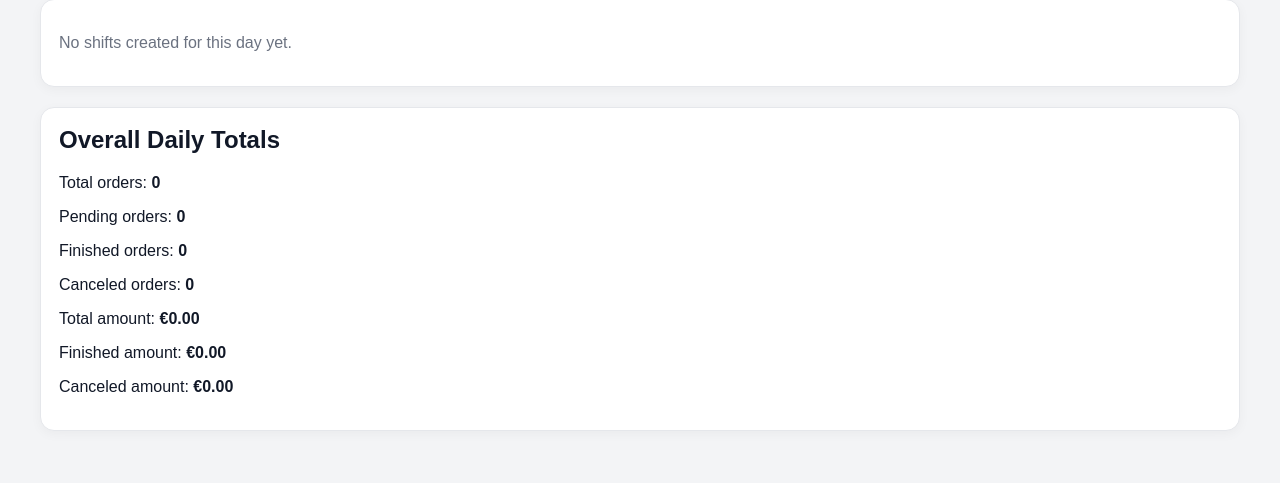
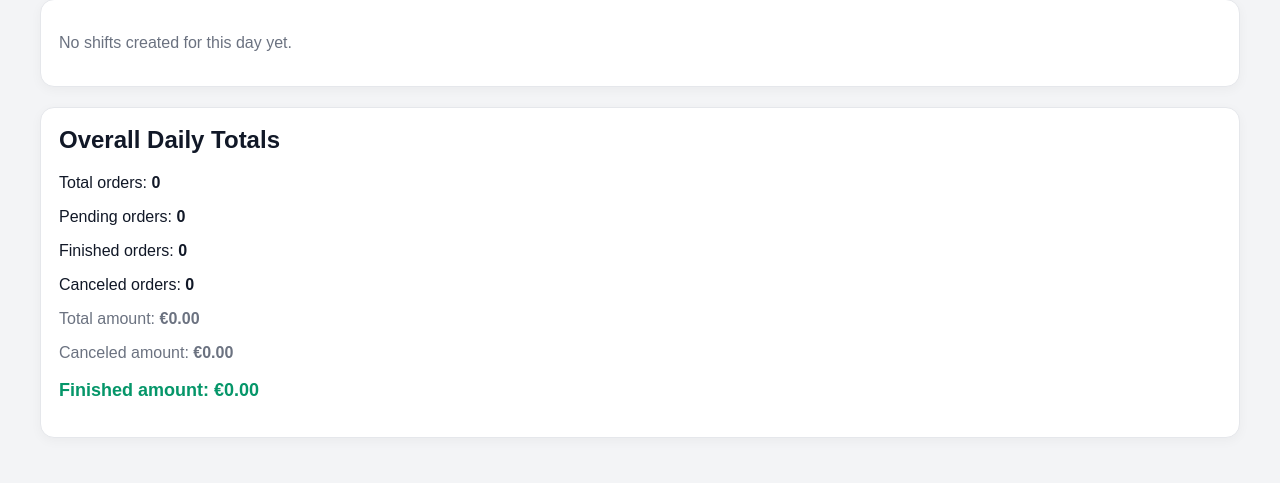
Before and after one commit to bkocii/orderWebApp, a Django app: page /shift-summary/ in a window 1280 px wide. Shown: the part 317-800 px from the top of the page. Run offline with Django 5.2, Linux system fonts and the light colour scheme; the visitor is signed in with stand-in values (Sample User, id 1); data comes from the database, SQL or seed files in the repository; data that the repository does not hold is empty.

Commit message:
Emphasize finished amount in shift summaries

```diff
--- a/templates/orders/shift_summary.html
+++ b/templates/orders/shift_summary.html
@@ -90,6 +90,15 @@
             color: #dc2626;
             font-weight: bold;
         }
+        .amount-final {
+            font-size: 18px;
+            font-weight: 700;
+            color: #059669;
+        }
+
+        .amount-muted {
+            color: #6b7280;
+        }
     </style>
 </head>
 <body>
@@ -158,9 +167,9 @@
                         <p>Pending orders: <strong>{{ summary.totals.pending_orders|default:0 }}</strong></p>
                         <p>Finished orders: <strong>{{ summary.totals.finished_orders|default:0 }}</strong></p>
                         <p>Canceled orders: <strong>{{ summary.totals.canceled_orders|default:0 }}</strong></p>
-                        <p>Total amount: <strong>€{{ summary.totals.total_amount|default:0|floatformat:2 }}</strong></p>
-                        <p>Finished amount: <strong>€{{ summary.totals.finished_amount|default:0|floatformat:2 }}</strong></p>
-                        <p>Canceled amount: <strong>€{{ summary.totals.canceled_amount|default:0|floatformat:2 }}</strong></p>
+                        <p class="amount-muted">Total amount: <strong>€{{ summary.totals.total_amount|default:0|floatformat:2 }}</strong></p>
+                        <p class="amount-muted">Canceled amount: <strong>€{{ summary.totals.canceled_amount|default:0|floatformat:2 }}</strong></p>
+                        <p class="amount-final">Finished amount: €{{ summary.totals.finished_amount|default:0|floatformat:2 }}</p>
 
                         <hr style="margin: 18px 0; border: 0; border-top: 1px solid #e5e7eb;">
 
@@ -176,8 +185,8 @@
                                         <th>Finished</th>
                                         <th>Canceled</th>
                                         <th>Total Amount</th>
+                                        <th>Canceled Amount</th>
                                         <th>Finished Amount</th>
-                                        <th>Canceled Amount</th>
                                     </tr>
                                 </thead>
                                 <tbody>
@@ -195,8 +204,8 @@
                                             <td>{{ row.finished_orders|default:0 }}</td>
                                             <td>{{ row.canceled_orders|default:0 }}</td>
                                             <td>€{{ row.total_amount|default:0|floatformat:2 }}</td>
-                                            <td>€{{ row.finished_amount|default:0|floatformat:2 }}</td>
                                             <td>€{{ row.canceled_amount|default:0|floatformat:2 }}</td>
+                                            <td><strong style="color:#059669;">€{{ row.finished_amount|default:0|floatformat:2 }}</strong></td>
                                         </tr>
                                     {% endfor %}
                                 </tbody>
@@ -218,9 +227,9 @@
                 <p>Pending orders: <strong>{{ overall.pending_orders|default:0 }}</strong></p>
                 <p>Finished orders: <strong>{{ overall.finished_orders|default:0 }}</strong></p>
                 <p>Canceled orders: <strong>{{ overall.canceled_orders|default:0 }}</strong></p>
-                <p>Total amount: <strong>€{{ overall.total_amount|default:0|floatformat:2 }}</strong></p>
-                <p>Finished amount: <strong>€{{ overall.finished_amount|default:0|floatformat:2 }}</strong></p>
-                <p>Canceled amount: <strong>€{{ overall.canceled_amount|default:0|floatformat:2 }}</strong></p>
+                <p class="amount-muted">Total amount: <strong>€{{ summary.totals.total_amount|default:0|floatformat:2 }}</strong></p>
+                <p class="amount-muted">Canceled amount: <strong>€{{ summary.totals.canceled_amount|default:0|floatformat:2 }}</strong></p>
+                <p class="amount-final">Finished amount: €{{ summary.totals.finished_amount|default:0|floatformat:2 }}</p>
             </div>
     </div>
 
```
